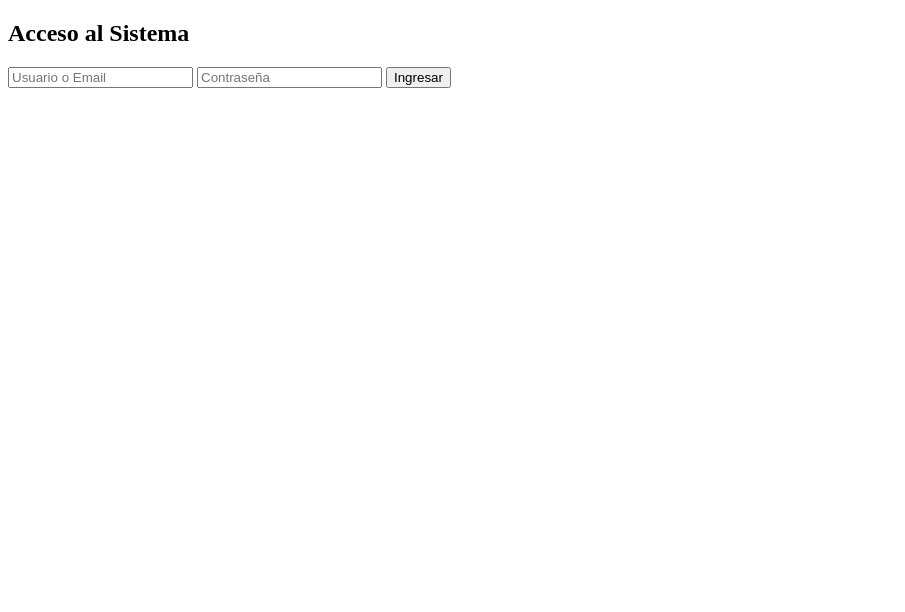
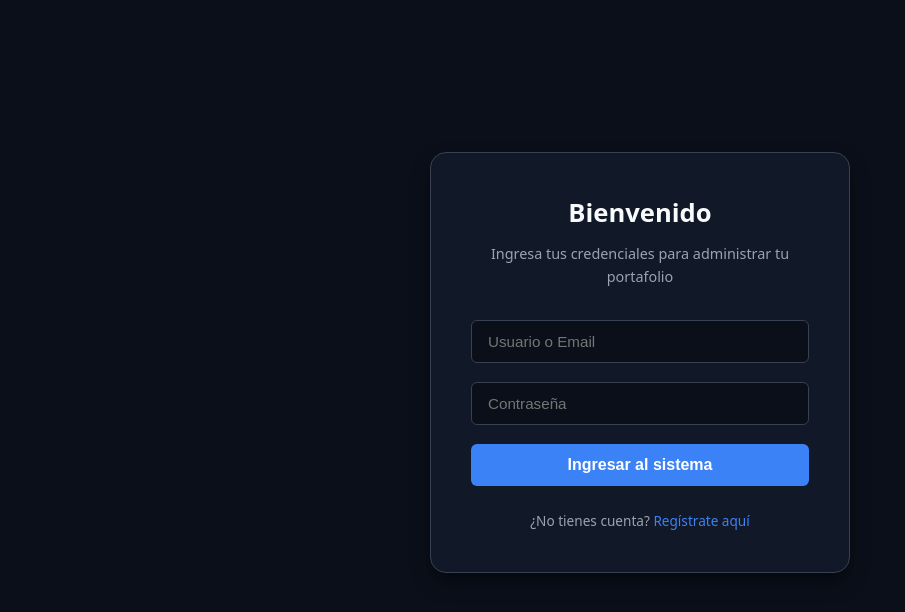
Before and after one commit to HillkirkLautaro/Plataforma_de_Proyectos, a plain HTML site: page frontend/views/login.html in a window 1280 px wide. Shown: the whole page, without its empty margins (0-905 px from the left). Drawn offline with Linux system fonts and the light colour scheme.

Commit message:
Nuevo html actualizado

```diff
--- a/frontend/views/login.html
+++ b/frontend/views/login.html
@@ -2,17 +2,25 @@
 <html lang="es">
 <head>
     <meta charset="UTF-8">
-    <title>Iniciar Sesión</title>
-    <link rel="stylesheet" href="../css/styles.css">
+    <meta name="viewport" content="width=device-width, initial-scale=1.0">
+    <title>Iniciar Sesión - DevPortfolio</title>
+    <link rel="stylesheet" href="../css/base.css">
+    <link rel="stylesheet" href="../css/auth.css">
 </head>
 <body>
-    <div class="container">
-        <h2>Acceso al Sistema</h2>
-        <form id="form-login">
-            <input type="text" id="identificador" placeholder="Usuario o Email" required>
-            <input type="password" id="password" placeholder="Contraseña" required>
-            <button type="submit">Ingresar</button>
-        </form>
+    <div class="auth-wrapper">
+        <div class="auth-card">
+            <h2>Bienvenido</h2>
+            <p class="subtitle">Ingresa tus credenciales para administrar tu portafolio</p>
+            <form id="form-login">
+                <input type="text" id="identificador" placeholder="Usuario o Email" required>
+                <input type="password" id="password" placeholder="Contraseña" required>
+                <button type="submit">Ingresar al sistema</button>
+            </form>
+            <div class="footer-links">
+                ¿No tienes cuenta? <a href="registro.html">Regístrate aquí</a>
+            </div>
+        </div>
     </div>
     <script src="../js/api.js"></script>
     <script src="../js/auth.js"></script>
```
